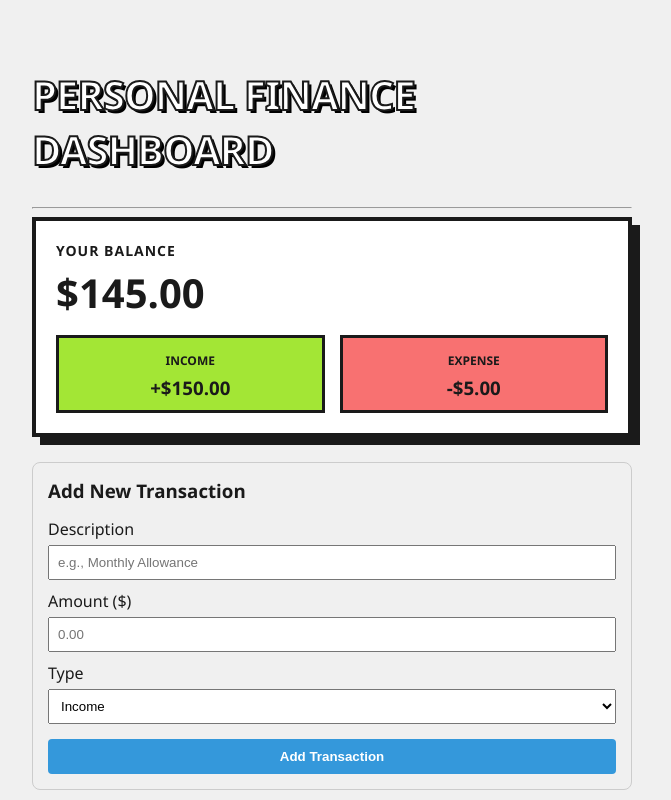
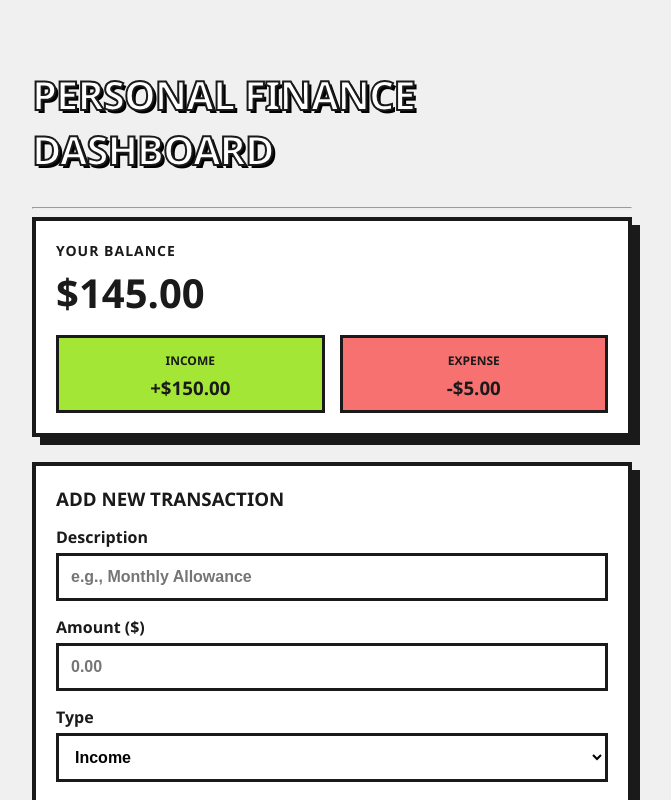
Before and after one commit to Alvinfaizt/personal-finance-dashboard, a React (Vite) app: page / in a window 1280 px wide. Shown: the top 800 px of the page, without its empty margins (308-979 px from the left). Built offline with nearby package versions, Linux system fonts and the light colour scheme.

Commit message:
Refactor: improve styling and structure of TransactionForm component

```diff
--- a/src/components/TransactionForm.jsx
+++ b/src/components/TransactionForm.jsx
@@ -1,79 +1,69 @@
 import { useState } from 'react'
 
-// 1. Tangkap onAddTransaction dari props
 function TransactionForm({ onAddTransaction }) {
   const [description, setDescription] = useState('')
   const [amount, setAmount] = useState('')
   const [type, setType] = useState('income')
 
-  // 2. Buat fungsi handling ketika tombol diklik
   const handleSubmit = (e) => {
-    e.preventDefault() // Mencegah browser refresh halaman
-
-    // Validasi sederhana: jangan biarkan input kosong
+    e.preventDefault()
     if (!description || !amount) {
       alert('Please fill out all fields!')
       return
     }
 
-    // Racik data menjadi objek transaksi baru
     const newTransaction = {
-      id: Date.now(), // membuat ID unik menggunakan timestamp waktu saat ini
+      id: Date.now(),
       description: description,
-      amount: parseFloat(amount), // ubah teks angka menjadi tipe data number asli
+      amount: parseFloat(amount),
       type: type
     }
 
-    // 3. Kirim objek ini ke fungsi milik App.jsx lewat props
     onAddTransaction(newTransaction)
-
-    // 4. Kosongkan kembali form input setelah sukses menambah data
     setDescription('')
     setAmount('')
   }
 
   return (
-    <div style={{ border: '1px solid #ccc', padding: '15px', borderRadius: '8px', marginBottom: '20px' }}>
-      <h3 style={{ margin: '0 0 15px 0' }}>Add New Transaction</h3>
+    <div className="neo-box">
+      <h3 style={{ margin: '0 0 15px 0', fontWeight: 900, textTransform: 'uppercase' }}>Add New Transaction</h3>
 
-      {/* 5. Pasang fungsi handleSubmit ke tag form */}
       <form onSubmit={handleSubmit}>
-        <div style={{ marginBottom: '10px' }}>
-          <label style={{ display: 'block', marginBottom: '5px' }}>Description</label>
-          {/* 3. Ikat value ke state dan ubah state setiap kali user mengetik (onChange) */}
+        <div style={{ marginBottom: '15px' }}>
+          <label style={{ fontWeight: 800 }}>Description</label>
           <input
             type="text"
+            className="neo-input"
             placeholder="e.g., Monthly Allowance"
             value={description}
             onChange={(e) => setDescription(e.target.value)}
-            style={{ width: '100%', padding: '8px', boxSizing: 'border-box' }}
-          />
-        </div>
-
-        <div style={{ marginBottom: '10px' }}>
-          <label style={{ display: 'block', marginBottom: '5px' }}>Amount ($)</label>
-          <input
-            type="number"
-            placeholder="0.00"
-            value={amount}
-            onChange={(e) => setAmount(e.target.value)}
-            style={{ width: '100%', padding: '8px', boxSizing: 'border-box' }}
           />
         </div>
 
         <div style={{ marginBottom: '15px' }}>
-          <label style={{ display: 'block', marginBottom: '5px' }}>Type</label>
+          <label style={{ fontWeight: 800 }}>Amount ($)</label>
+          <input
+            type="number"
+            className="neo-input"
+            placeholder="0.00"
+            value={amount}
+            onChange={(e) => setAmount(e.target.value)}
+          />
+        </div>
+
+        <div style={{ marginBottom: '20px' }}>
+          <label style={{ fontWeight: 800 }}>Type</label>
           <select
+            className="neo-select"
             value={type}
             onChange={(e) => setType(e.target.value)}
-            style={{ width: '100%', padding: '8px', boxSizing: 'border-box' }}
           >
             <option value="income">Income</option>
             <option value="expense">Expense</option>
           </select>
         </div>
 
-        <button type="submit" style={{ width: '100%', padding: '10px', backgroundColor: '#3498db', color: '#fff', border: 'none', borderRadius: '4px', cursor: 'pointer', fontWeight: 'bold' }}>
+        <button type="submit" className="neo-btn">
           Add Transaction
         </button>
       </form>
```
